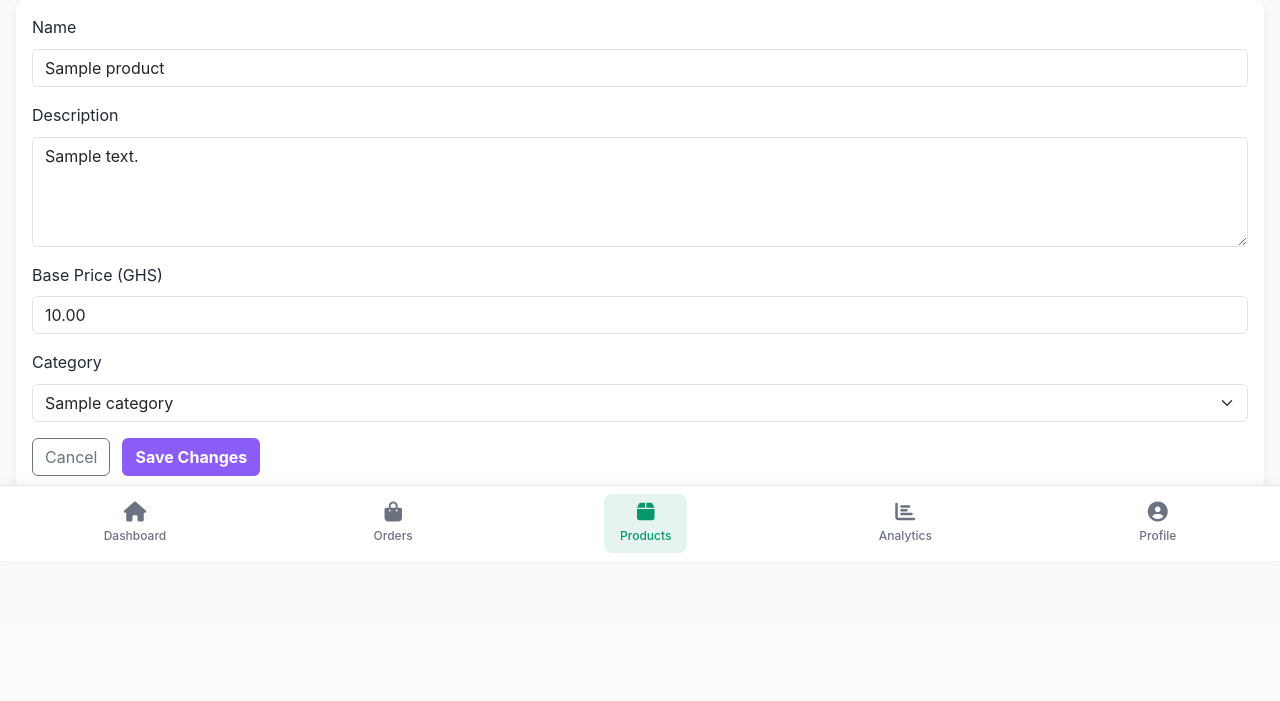
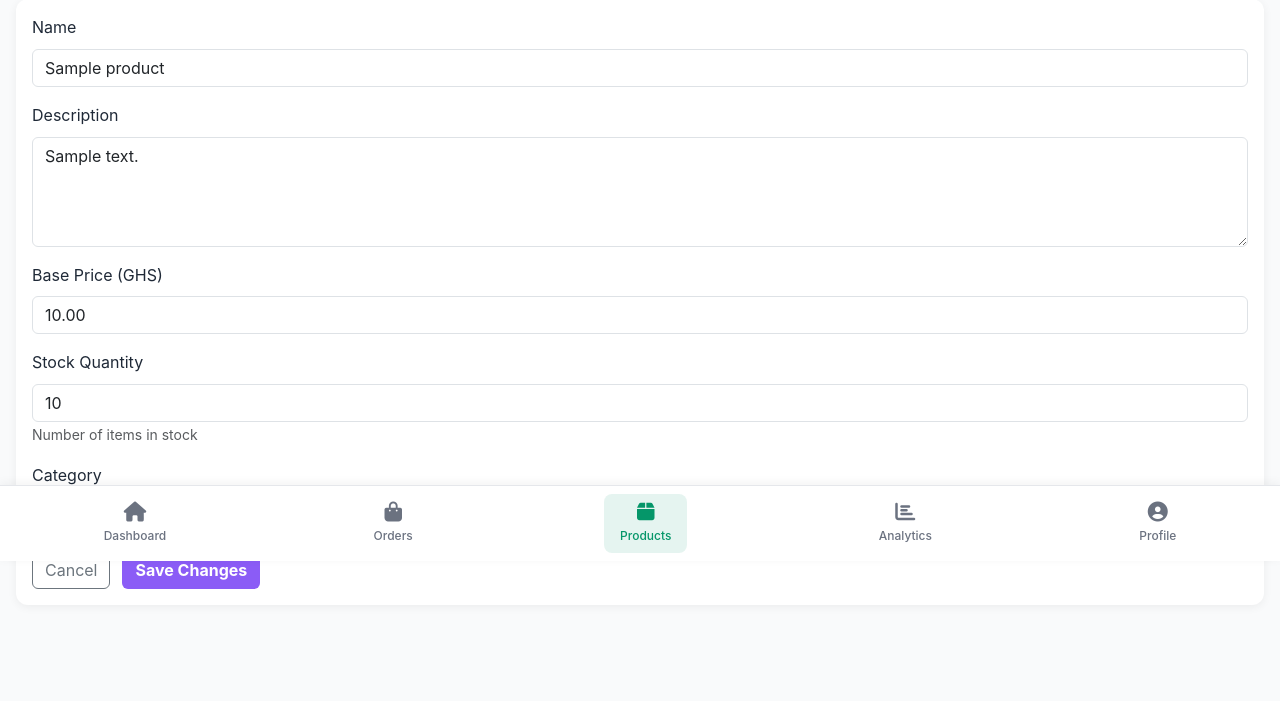
Before and after one commit to TechDreamAfrica/somako, a Django app: page /pwa/shop/manage/products/1/edit/ in a window 1280 px wide. Shown: the part 239-940 px from the top of the page. Before the commit the page ends 792 px from the top, so only its background shows below. Run offline with Django 4.2, Linux system fonts and the light colour scheme; a user stored in the database is signed in; tables that the repository leaves empty hold one stand-in row (values such as "Sample post").

Commit message:
Fix product stock quantity update functionality
- Update ProductForm to pre-populate stock_quantity from existing variant
- Update product_update view to update stock quantity on default variant
- Update PWA edit product view to handle stock quantity updates
- Add stock quantity field to PWA edit product template
- Create default variant if none exists when updating stock

```diff
--- a/shop_pwa/views.py
+++ b/shop_pwa/views.py
@@ -995,12 +995,44 @@ def pwa_edit_product(request, product_id):
         product.category = get_object_or_404(Category, pk=category_id)
         product.save()
 
+        # Update stock quantity
+        stock_quantity = request.POST.get('stock_quantity', 0)
+        try:
+            stock_quantity = int(stock_quantity) if stock_quantity else 0
+        except (ValueError, TypeError):
+            stock_quantity = 0
+
+        # Find or create default variant
+        default_variant = product.variants.filter(name='Default').first()
+        if not default_variant:
+            default_variant = product.variants.first()
+
+        if default_variant:
+            default_variant.stock_quantity = stock_quantity
+            default_variant.save()
+        else:
+            # Create a default variant if none exists
+            import uuid
+            sku = f"{product.name[:10].upper().replace(' ', '-')}-{uuid.uuid4().hex[:6].upper()}"
+            ProductVariant.objects.create(
+                product=product,
+                sku=sku,
+                name='Default',
+                stock_quantity=stock_quantity,
+                is_active=True
+            )
+
         messages.success(request, 'Product updated!')
         return redirect('shop_pwa:manage_products')
+
+    # Get current stock quantity for display
+    default_variant = product.variants.filter(name='Default').first() or product.variants.first()
+    current_stock = default_variant.stock_quantity if default_variant else 0
 
     context = {
         'seller_name': request.user.get_full_name() or request.user.username,
         'product': product,
+        'current_stock': current_stock,
         'categories': Category.objects.filter(is_active=True),
     }
     return render(request, 'shop/pwa/owner/edit_product.html', context)
--- a/templates/shop/pwa/owner/edit_product.html
+++ b/templates/shop/pwa/owner/edit_product.html
@@ -28,6 +28,12 @@
     <div class="mb-3">
       <label class="form-label">Base Price (GHS)</label>
       <input type="number" step="0.01" min="0" name="base_price" class="form-control" value="{{ product.base_price }}" required>
+    </div>
+
+    <div class="mb-3">
+      <label class="form-label">Stock Quantity</label>
+      <input type="number" min="0" name="stock_quantity" class="form-control" value="{{ current_stock }}" required>
+      <small class="text-muted">Number of items in stock</small>
     </div>
 
     <div class="mb-3">
```
Also changed, not shown: shop/forms.py (+8 -0 lines), shop/views_seller.py (+23 -0 lines).
